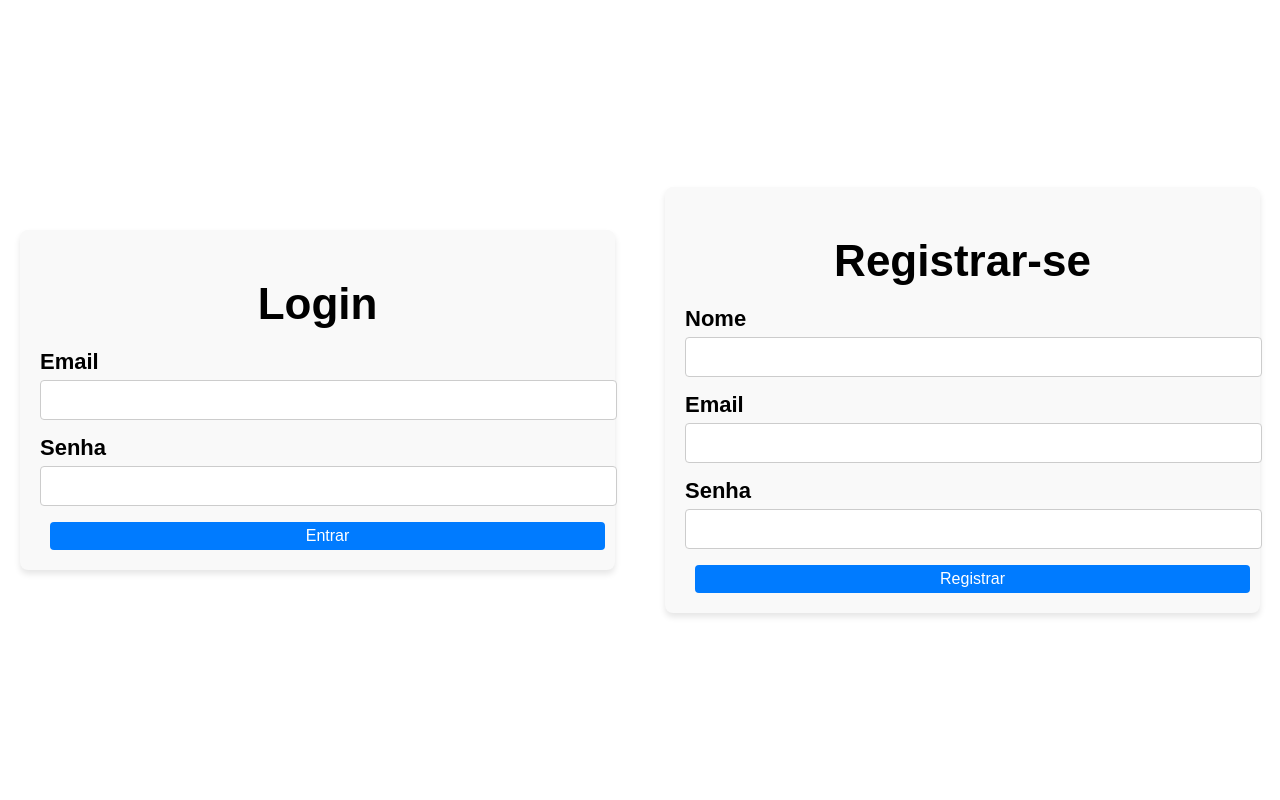
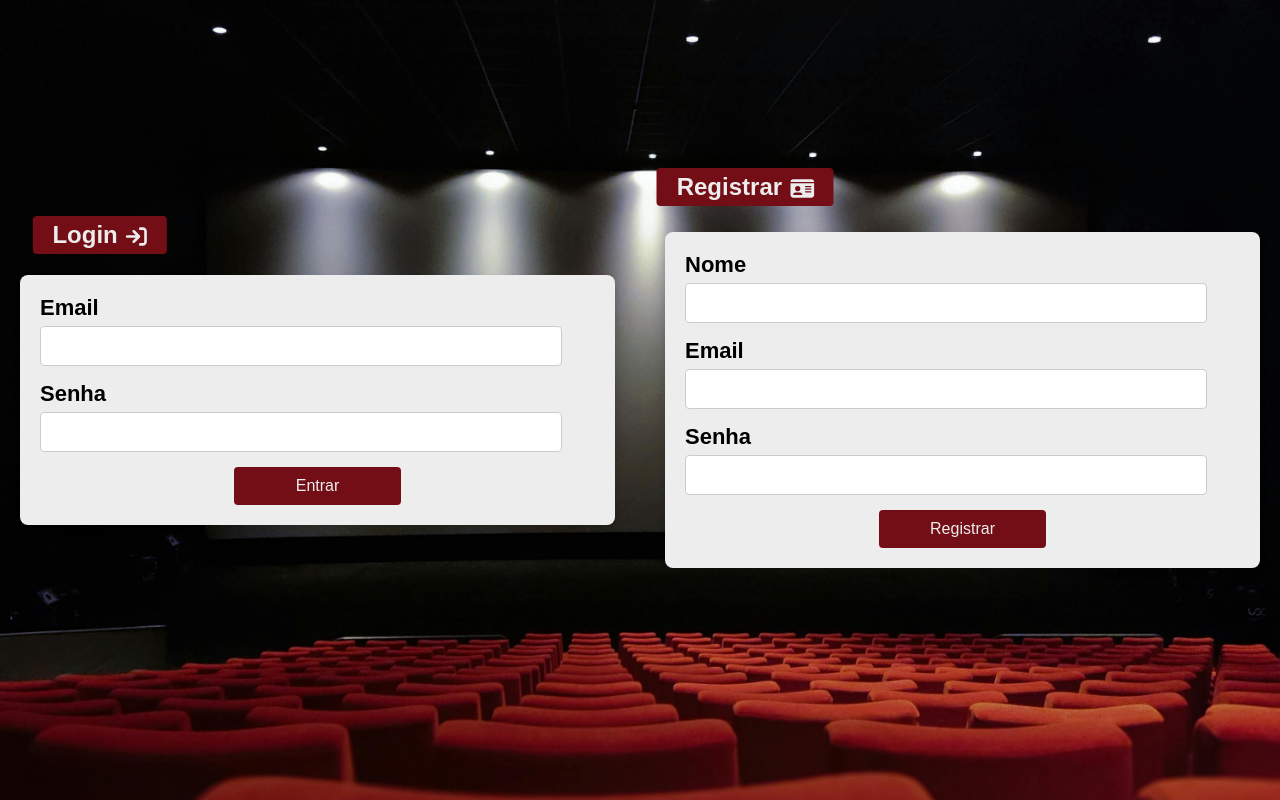
Before and after one commit to Edukarp/poster_ad, a React (Create React App) app: page /login in a window 1280 px wide. Built offline with nearby package versions, Linux system fonts and the light colour scheme; a web font is replaced by a local one.

Commit message:
feat: add style on login page

```diff
--- a/src/_home/home.css
+++ b/src/_home/home.css
@@ -29,14 +29,14 @@ html body {
   color: #ededed;
 }
 
-.login-button-container {
+.login-home-button-container {
   position: absolute;
   top: 50px;
   right: 100px;
   z-index: 10;
 }
 
-.login-button {
+.login-home-button {
   padding: 10px 20px;
   background-color: #730e16;
   color: #ededed;
@@ -47,7 +47,7 @@ html body {
   transition: background-color 0.3s ease;
 }
 
-.login-button:hover {
+.login-home-button:hover {
   background-color: #571319;
 }
 
--- a/src/_home/home.js
+++ b/src/_home/home.js
@@ -1,5 +1,5 @@
 import React, { useState, useEffect, useRef } from "react";
-import { useNavigate } from "react-router-dom";
+import { redirect, useNavigate } from "react-router-dom";
 import axios from "axios";
 import "./home.css";
 import { FontAwesomeIcon } from "@fortawesome/react-fontawesome";
@@ -10,7 +10,7 @@ const Home = () => {
   const [question, setQuestion] = useState("");
   const [message, setMessage] = useState("");
   const [userName, setUserName] = useState(null);
-  const [menuOpen, setMenuOpen] = useState(false); // Estado para controlar a exibição do menu
+  const [menuOpen, setMenuOpen] = useState(false);
   const textareaRef = useRef(null);
 
   // Verifica se o usuário está logado e busca o nome dele
@@ -41,6 +41,7 @@ const Home = () => {
   const handleLogout = () => {
     localStorage.removeItem("authToken");
     setUserName(null);
+    redirect("/")
   };
 
   const handleInputChange = (event) => {
@@ -76,7 +77,7 @@ const Home = () => {
           />
         </div>
       </div>
-      <div className="login-button-container">
+      <div className="login-home-button-container">
         {userName ? (
           <div>
             <p className="user-name">Bem-vindo, {userName}!</p>
@@ -102,7 +103,7 @@ const Home = () => {
             )}
           </div>
         ) : (
-          <button className="login-button" onClick={() => navigate("/login")}>
+          <button className="login-home-button" onClick={() => navigate("/login")}>
             <FontAwesomeIcon className="login-icon" icon={faUser} size="sm" />
             Login
           </button>
--- a/src/login/login.css
+++ b/src/login/login.css
@@ -1,3 +1,19 @@
+.background-login {
+  position: fixed;
+  top: 0;
+  left: 0;
+  width: 100%;
+  height: 100%;
+  z-index: -10;
+  overflow: hidden;
+}
+
+.background-login-image {
+  width: 100%;
+  height: 100%;
+  object-fit: cover;
+}
+
 .auth-container {
   display: flex;
   justify-content: center;
@@ -8,16 +24,54 @@
   height: 100vh;
 }
 
+.login-title {
+  display: flex;
+  position: absolute;
+  top: 27%;
+  left: 7%;
+  margin-left: 10px;
+  transform: translateX(-50%);
+  color: #ededed;
+  background-color: #730e16;
+  padding: 5px 20px;
+  border-radius: 4px;
+  font-size: 1.5rem;
+  font-weight: 700;
+}
+
+.register-title{
+  display: flex;
+  position: absolute;
+  top: 21%;
+  left: 59%;
+  margin-left: -10px;
+  transform: translateX(-50%);
+  color: #ededed;
+  background-color: #730e16;
+  padding: 5px 20px;
+  border-radius: 4px;
+  font-size: 1.5rem;
+  font-weight: 700;
+}
+
+.login-page-icon,
+.register-page-icon {
+  margin-left: 8px;
+  margin-top: 5px;
+}
+
 .login-container,
 .register-container {
+  position: relative;
   width: 45%;
-    background-color: #f9f9f9;
+  background-color: #ededed;
   padding: 20px;
   border-radius: 8px;
   box-shadow: 0px 4px 6px rgba(0, 0, 0, 0.1);
 }
 
-  h1 {
+.login-title,
+.register-title {
   text-align: center;
   margin-bottom: 20px;
 }
@@ -33,25 +87,28 @@
 }
 
 input {
-    width: 100%;
+  width: 90%;
   padding: 10px;
   font-size: 16px;
   border: 1px solid #ccc;
   border-radius: 4px;
 }
 
-  button {
-    width: 100%;
+.login-button,
+.register-button {
+  width: 30%;
+  margin-left: 35%;
   padding: 10px;
   font-size: 16px;
-    background-color: #007bff;
-    color: white;
+  background-color: #730e16;
+  color: #ededed;
   border: none;
   border-radius: 4px;
   cursor: pointer;
   transition: background-color 0.3s ease;
 }
 
-  button:hover {
-    background-color: #0056b3;
+.login-button:hover,
+.register-button:hover {
+  background-color: #571319;
 }
--- a/src/login/login.js
+++ b/src/login/login.js
@@ -3,6 +3,8 @@ import React, { useState } from "react";
 import axios from "axios";
 import { useNavigate } from "react-router-dom";
 import "./login.css";
+import { FontAwesomeIcon } from "@fortawesome/react-fontawesome";
+import { faArrowRightToBracket, faIdCard } from "@fortawesome/free-solid-svg-icons";
 
 const Login = () => {
   const [username, setUsername] = useState("");
@@ -16,10 +18,13 @@ const Login = () => {
   const handleLoginSubmit = async (event) => {
     event.preventDefault();
     try {
-      const response = await axios.post("http://localhost:5000/api/users/login", {
+      const response = await axios.post(
+        "http://localhost:5000/api/users/login",
+        {
           email: username,
           password,
-      });
+        }
+      );
 
       if (response.status === 200) {
         alert("Login bem-sucedido!");
@@ -59,10 +64,27 @@ const Login = () => {
   };
 
   return (
+    <>
+      <div className="background-login-container">
+        <div className="background-login">
+          <img
+            src="/background_login.jpg"
+            alt="Background"
+            className="background-image"
+          />
+        </div>
+      </div>
       <div className="auth-container">
         {/* Tela de Login */}
+        <div className="login-title">
+          <>Login</>
+          <FontAwesomeIcon
+            className="login-page-icon"
+            icon={faArrowRightToBracket}
+            size="sm"
+          />
+        </div>
         <div className="login-container">
-        <h1>Login</h1>
           <form onSubmit={handleLoginSubmit}>
             <div className="form-group">
               <label htmlFor="username">Email</label>
@@ -84,13 +106,22 @@ const Login = () => {
                 required
               />
             </div>
-          <button type="submit">Entrar</button>
+            <button className="login-button" type="submit">
+              Entrar
+            </button>
           </form>
         </div>
 
-      {/* Tela de Registrar-se */}
+        {/* Tela de Registrar */}
+        <div className="register-title">
+          <>Registrar</>
+          <FontAwesomeIcon
+            className="register-page-icon"
+            icon={faIdCard}
+            size="sm"
+          />
+        </div>
         <div className="register-container">
-        <h1>Registrar-se</h1>
           <form onSubmit={handleRegisterSubmit}>
             <div className="form-group">
               <label htmlFor="name">Nome</label>
@@ -122,10 +153,13 @@ const Login = () => {
                 required
               />
             </div>
-          <button type="submit">Registrar</button>
+            <button className="register-button" type="submit">
+              Registrar
+            </button>
           </form>
         </div>
       </div>
+    </>
   );
 };
 
```
Also changed, not shown: public/background_login.jpg (added). Lines whose indentation alone changed are shown as unchanged.
